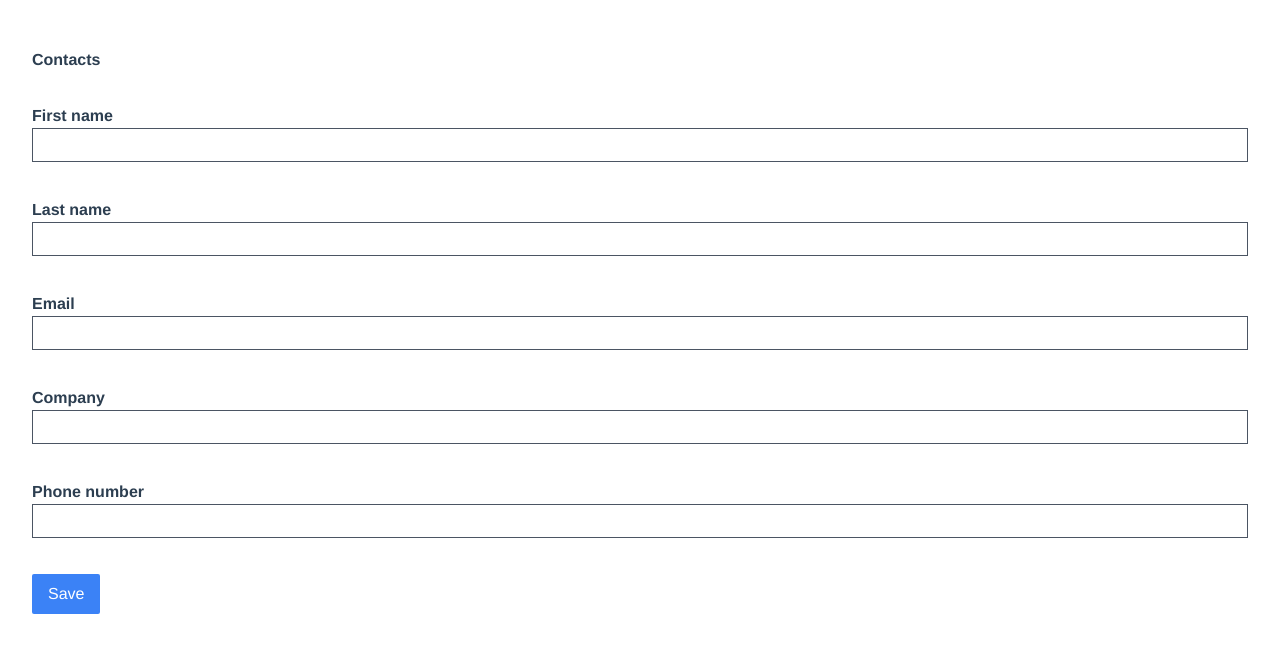
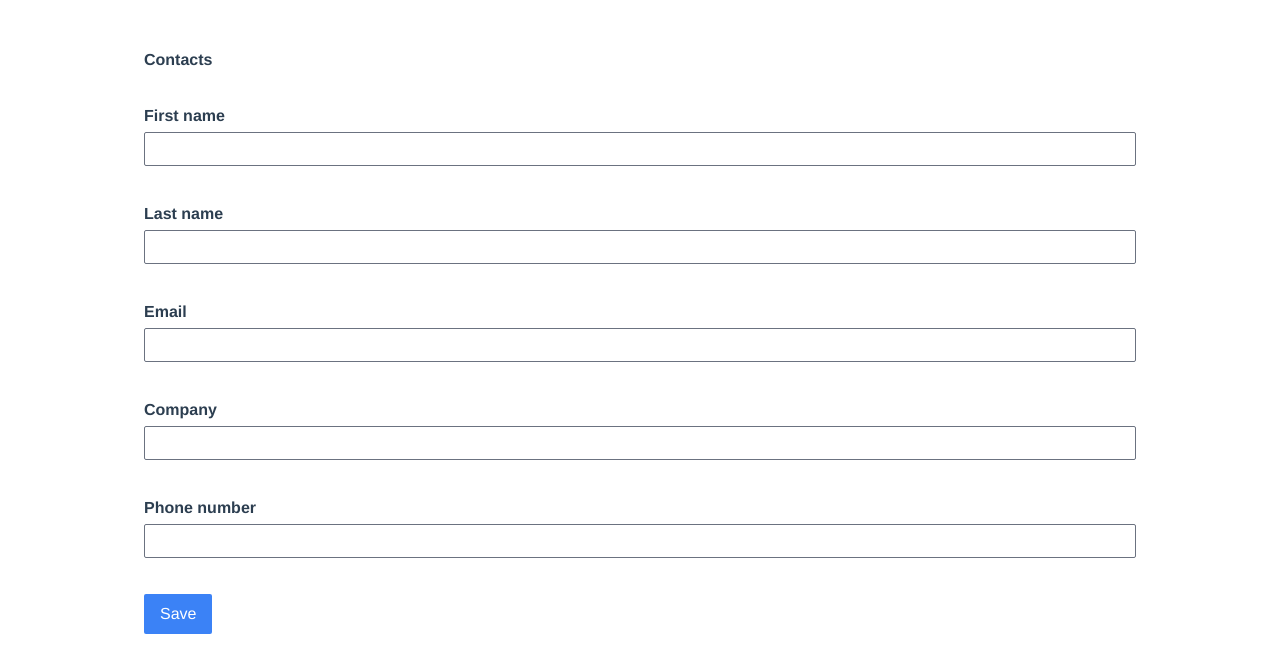
Before and after one commit to hernancerm/hercerm-contacts-app, a Vue app in the folder frontend/: page /add in a window 1280 px wide. Shown: the top 672 px of the page. Built offline with nearby package versions, Linux system fonts and the light colour scheme.

Commit message:
Overhaul create or update view

```diff
--- a/frontend/src/App.vue
+++ b/frontend/src/App.vue
@@ -1,5 +1,5 @@
 <template>
-  <div id="app" class="mx-auto mb-24 px-6 lg:px-8 container">
+  <div id="app" class="mx-auto mb-24 lg:px-36 px-4 container">
     <nav class="pt-12 pb-8">
       <router-link :to="{ name: 'ContactListView' }">Contacts</router-link>
     </nav>
--- a/frontend/src/components/ui/InputText.vue
+++ b/frontend/src/components/ui/InputText.vue
@@ -1,12 +1,12 @@
 <template>
   <div class="relative flex flex-col">
-    <label :for="relate" class="font-semibold">{{ label }}</label>
+    <label :for="relate" class="font-semibold mb-1 w-max">{{ label }}</label>
     <input
       type="text"
       :value="value"
       @input="$emit('input', $event.target.value)"
       :id="relate"
-      class="w-full border border-gray-600 p-1"
+      class="w-full duration-200 outline-none border border-gray-500 p-1 rounded-sm focus:ring-2 focus:ring-blue-300"
     />
     <span class="absolute -bottom-6 text-red-600">{{ serverError }}</span>
   </div>
--- a/frontend/src/views/ContactCreateOrUpdateView.vue
+++ b/frontend/src/views/ContactCreateOrUpdateView.vue
@@ -31,7 +31,9 @@
         v-model="contact.phoneNumber"
         :serverError="serverErrors.phoneNumber"
       />
-      <button class="bg-blue-500 text-white py-2 px-4 rounded-sm">
+      <button
+        class="bg-blue-500 focus:bg-blue-700 text-white py-2 px-4 rounded-sm"
+      >
         Save
       </button>
     </form>
--- a/frontend/tailwind.js
+++ b/frontend/tailwind.js
@@ -7,7 +7,9 @@ module.exports = {
     extend: {}
   },
   variants: {
-    extend: {}
+    extend: {
+      backgroundColor: ["active"]
+    }
   },
   plugins: [
     // Set color of individual borders
```
